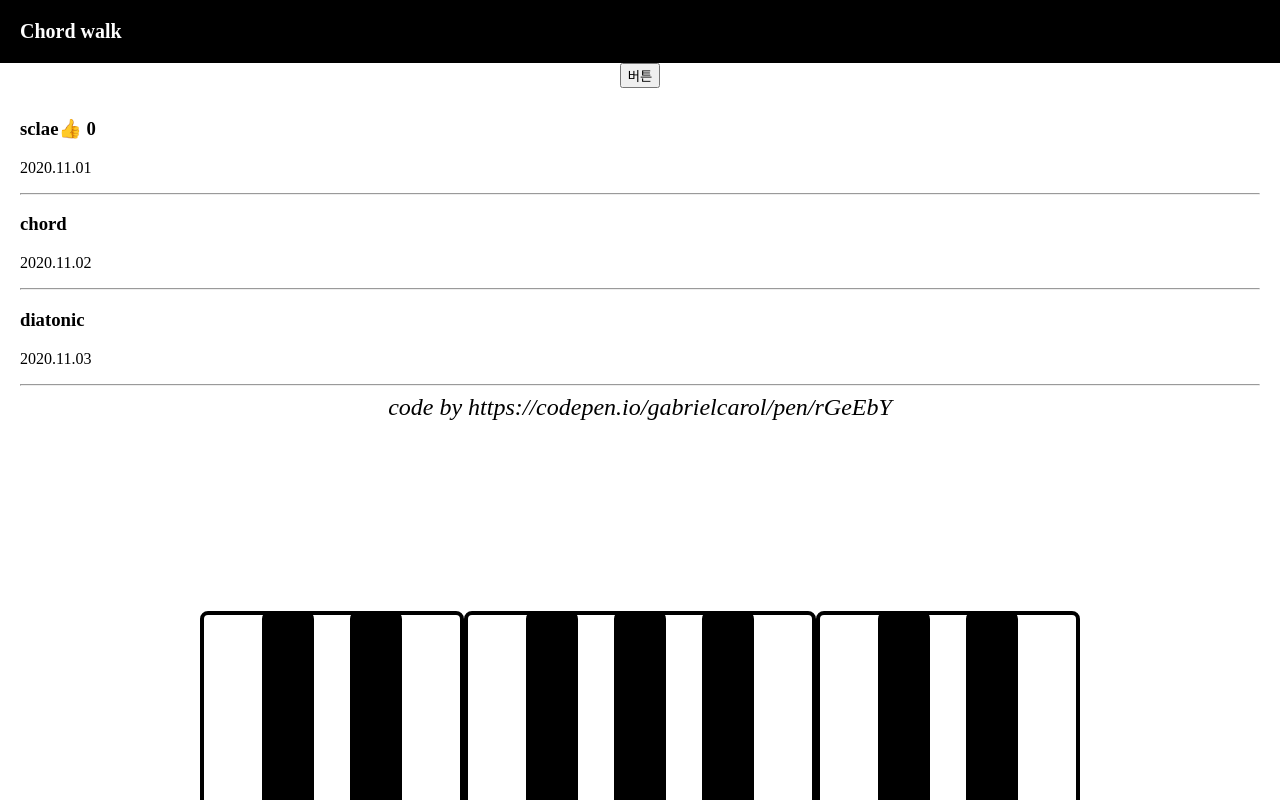
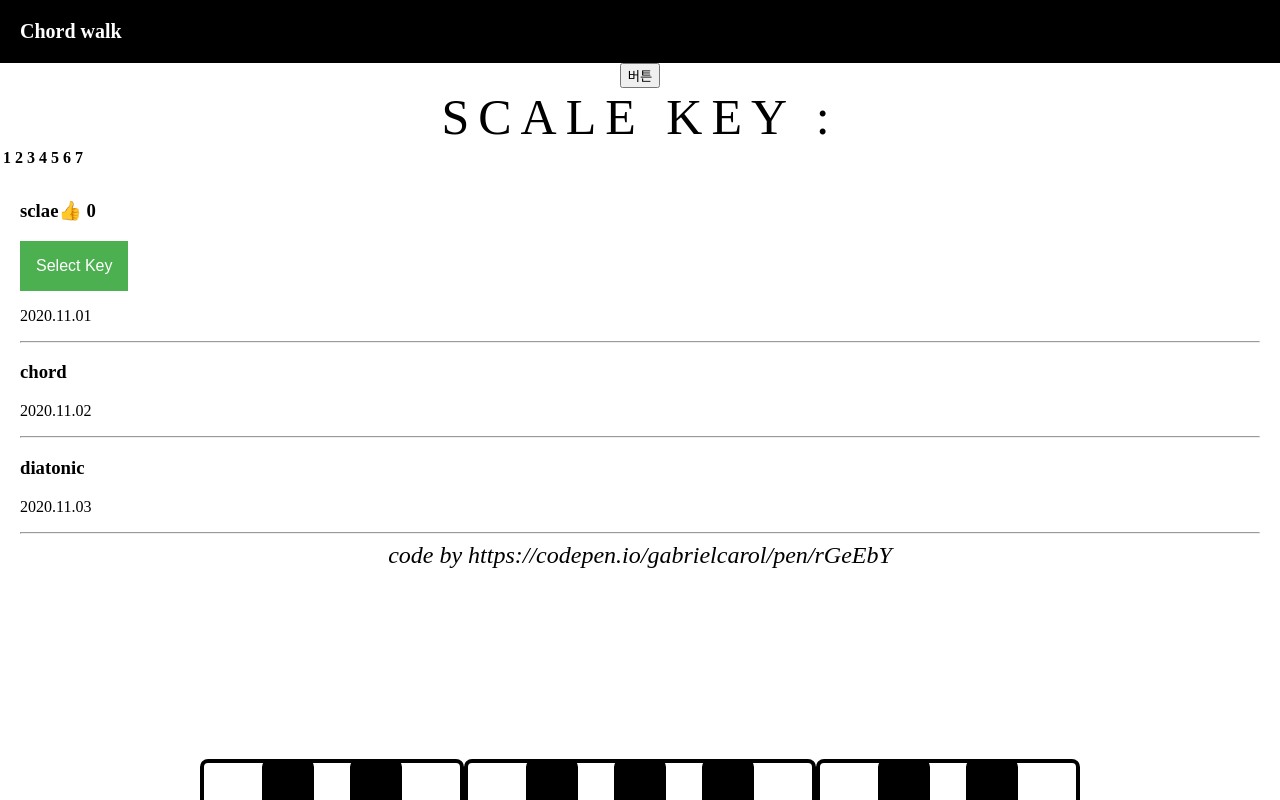
Before and after one commit to wookim789/chord_walk_front_react, a React (Create React App) app: page / in a window 1280 px wide. Shown: the top 800 px of the page. Built offline with nearby package versions, Linux system fonts and the light colour scheme.

Commit message:
스케일 및 cors 요청 코드 추가

```diff
--- a/src/App.js
+++ b/src/App.js
@@ -1,9 +1,10 @@
 /* eslint-disable */
-import React, { useState } from 'react'
-import './CSS/common/App.css';
-import Piano from './component/piano/Piano';
-import './event/midi/MidiEvt';
-import './event/KeyboardEvt'
+import React, { useState } from "react"
+import "./CSS/common/App.css";
+import Piano from "./component/piano/Piano";
+import "./event/midi/MidiEvt";
+import "./event/KeyboardEvt"
+import DropBox from "./component/view/DropBox"
 
 function App() {
   // ES6 destructurning 문법
@@ -15,14 +16,24 @@ function App() {
 
   let [likeCnt, funcLikeCnt] = useState(0);
 
+  let [scaleKey, funcScaleKey] = useState("");
+  const table = setScaleTableHeader();
   function changeSubject(){
-      let copySubject = [...subject]
-      if(copySubject[0] == 'sclae'){
-          copySubject[0] = 'Scale'
+      let copySubject = [...subject];
+      if(copySubject[0] == "sclae"){
+          copySubject[0] = "Scale";
       }else{
-        copySubject[0] = 'sclae'
+        copySubject[0] = "sclae";
       }
-      funcSubject(copySubject)
+      funcSubject(copySubject);
+  }
+
+  function setScaleTableHeader(){
+      let table = [];
+      for(let i = 1; i < 8; i++){
+          table.push(<th key={"scaleTableHeader-"+i}>{i}</th>);
+      }
+      return table;
   }
   return (
     // jsx 문법 (html 대신) : class -> className
@@ -31,10 +42,19 @@ function App() {
             <div>Chord walk</div>
         </div>
         <button onClick = { ()=>{ changeSubject() } } >버튼</button>
+        <h1 id="currentKey">Scale Key : {scaleKey}</h1>
+
+        <table className='scaleTable'>
+          <tbody id='scaleTableBody'>
+            <tr key="scaleTableHeader">{table}</tr>
+          </tbody>
+        </table>
+
         <div className="list">
             <h3> { subject[0] }
                 <span onClick = { ()=> { funcLikeCnt(likeCnt + 1) } } >👍</span> {likeCnt}
             </h3>
+            <DropBox scaleKey={scaleKey} funcScaleKey={funcScaleKey}/>
             <p> { day[0] } </p>
             <hr/>
             <h3> { subject[1] } </h3>
--- a/src/CSS/common/App.css
+++ b/src/CSS/common/App.css
@@ -3,6 +3,9 @@
 }
 body {
     font-family: 'nanumsquare';
+}
+#currentKey{
+    color: black;
 }
 .black-nav {
     background: black;
--- /dev/null
+++ b/src/CSS/view/DropBox.css
@@ -0,0 +1,41 @@
+/* Dropdown Button */
+.dropbtn {
+    background-color: #4CAF50;
+    color: white;
+    padding: 16px;
+    font-size: 16px;
+    border: none;
+  }
+
+  /* The container <div> - needed to position the dropdown content */
+  .dropdown {
+    position: relative;
+    display: inline-block;
+  }
+
+  /* Dropdown Content (Hidden by Default) */
+  .dropdown-content {
+    display: none;
+    position: absolute;
+    background-color: #f1f1f1;
+    min-width: 160px;
+    box-shadow: 0px 8px 16px 0px rgba(0,0,0,0.2);
+    z-index: 1;
+  }
+
+  /* Links inside the dropdown */
+  .dropdown-content a {
+    color: black;
+    padding: 12px 16px;
+    text-decoration: none;
+    display: block;
+  }
+
+  /* Change color of dropdown links on hover */
+  .dropdown-content a:hover {background-color: #ddd;}
+
+  /* Show the dropdown menu on hover */
+  .dropdown:hover .dropdown-content {display: block;}
+
+  /* Change the background color of the dropdown button when the dropdown content is shown */
+  .dropdown:hover .dropbtn {background-color: #3e8e41;}
--- /dev/null
+++ b/src/component/view/DropBox.js
@@ -0,0 +1,60 @@
+import React from "react";
+import '../../CSS/view/DropBox.css';
+
+function DropBox(props) {
+    const scale = setScale(props);
+    return (
+        <div className="dropdown">
+            <button className="dropbtn">Select Key</button>
+            <div className="dropdown-content">
+                {scale}
+            </div>
+        </div>
+    )
+
+    function setScale(props) {
+        const sArr = ['C', 'C#', 'D', 'D#', 'E', 'F', 'F#', 'G', 'G#', 'A', 'A#', 'B'];
+        const elementArr = [];
+        sArr.forEach(s => {
+            elementArr.push(<a key={s} href='#' onClick={() => {clickScale(props, s)}}>{s}</a>);
+        })
+        return elementArr;
+    }
+
+    function clickScale(props, s){
+        let copy = [...props.scaleKey];
+        copy = s;
+        props.funcScaleKey(copy);
+        getScale(s);
+    }
+
+    async function getScale(key){ // cors 요청 get 요청 및 json 데이터 사용을 위한 처리
+        try{
+            let response = await requestScale(key);
+            if(response.ok){
+                let json = await response.json();
+                let tbody = document.getElementById('scaleTableBody');
+
+                if(tbody.rows.length > 1){
+                    tbody.deleteRow(1);
+                }
+
+                let newCell = tbody.insertRow();
+                json.scale.forEach(s =>{
+                    let newText = document.createElement('TH');
+                    newText.innerHTML = s;
+                    newCell.appendChild(newText);
+                });
+            }
+        }catch(error){
+            console.log(error);
+        }
+    }
+
+    function requestScale(key){
+        let url = 'http://127.0.0.1:5000/getScale/' + key;
+        return fetch(url)
+    }
+}
+
+export default DropBox;
--- a/src/event/KeyboardEvt.js
+++ b/src/event/KeyboardEvt.js
@@ -4,8 +4,8 @@
 window.addEventListener("keydown", e => {
     const key = e.key.toUpperCase();
     const audio = document.querySelector(`.keys div[hint-key="${key}"] audio`);
+    if (audio){
         audio.currentTime = 0;
-
         let promise = audio.play();
         if(promise !== undefined){
             promise.then(x => {
@@ -14,4 +14,5 @@ window.addEventListener("keydown", e => {
                 console.log(error);
             })
         }
+    }
 })
--- a/src/event/midi/MidiEvt.js
+++ b/src/event/midi/MidiEvt.js
@@ -2,17 +2,15 @@
  * 마스터 키보드 이벤트
  * */
 document.addEventListener("DOMContentLoaded", function(){
+    // midi 지원 브라우져 체크
     if (navigator.requestMIDIAccess) {
         alert('This browser supports WebMIDI!');
     } else {
         alert('WebMIDI is not supported in this browser.');
     }
 
+    // midi에 점근하는 프로미스에 2가지 함수 매핑
     navigator.requestMIDIAccess().then(onMIDISuccess, onMIDIFailure);
-
-    function onMIDIFailure() {
-        console.log('Could not access your MIDI devices.');
-    }
 
     function onMIDISuccess(midiAccess) {
         for (let input of midiAccess.inputs.values()){
@@ -20,15 +18,22 @@ document.addEventListener("DOMContentLoaded", function(){
         }
     }
 
+    function onMIDIFailure() {
+        console.log('Could not access your MIDI devices.');
+    }
+
+    // 미디 입력 시
     function getMIDIMessage(midiMessage) {
         let cmd = midiMessage.data[0];
         let note = midiMessage.data[1];
         let velocity = midiMessage.data[2];
-        // eslint-disable-next-line default-case
+        console.log(midiMessage)
         if (cmd === 144 && velocity > 0){
             noteOn(note, velocity);
         }
     }
+
+    // 오디오 재생
     function noteOn(note, velocity){
         if (48 <= note && note <= 64){
             const audio = document.querySelector(`audio[data-key="${note}"]`);
```
Lines whose indentation alone changed are shown as unchanged.
